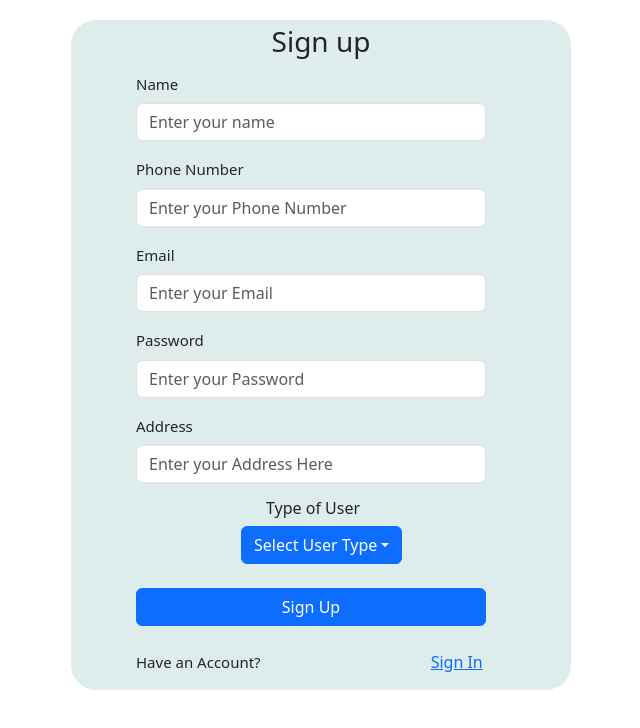
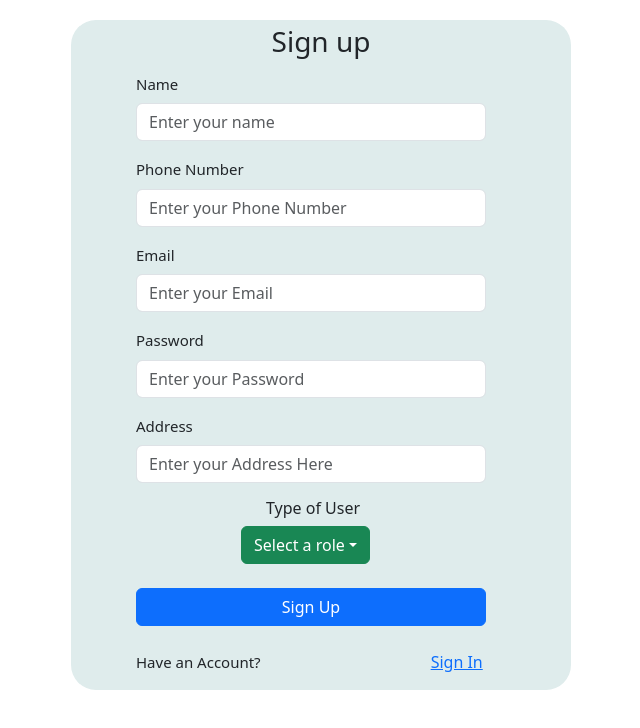
Before and after one commit to vsowmiya-567/crm-frontend, a React (Vite) app: page /signup in a window 1280 px wide. Shown: the top 728 px of the page, without its empty margins (429-1069 px from the left). Built offline with nearby package versions, Linux system fonts and the light colour scheme.

Commit message:
added onselect event for dropdown

```diff
--- a/src/Components/Signup.jsx
+++ b/src/Components/Signup.jsx
@@ -17,7 +17,8 @@ const SignUp = () => {
         phone:'',
         email:'',
         password:'',
-        address:''
+        address:'',
+        role:''
     })
     const [errorMessage,setErrorMessage] = useState('')
 
@@ -26,6 +27,9 @@ const SignUp = () => {
         const {name,value} = e.target
 
         setDatas({...datas,[name]:value})
+    }
+    const handleSelect = (eventKey)=>{
+        setDatas({...datas,role:eventKey})
     }
 
     const handlesubmit = async (e)=>{
@@ -134,14 +138,19 @@ const SignUp = () => {
         </Form.Group>
     </Form>
 
-        <div>
-            <h6 className='types'>Type of User</h6>
-                <DropdownButton id="dropdown-basic-button" className='dropdown' title="Select User Type">
-                    <Dropdown.Item href="#/action-1">Admin</Dropdown.Item>
-                    <Dropdown.Item href="#/action-2">Manager</Dropdown.Item>
-                    <Dropdown.Item href="#/action-3">Employee</Dropdown.Item>
-                </DropdownButton>
-        </div>
+            <div>
+                <h6 className='types' >Type of User</h6>
+                <Dropdown onSelect={handleSelect}>
+                    <Dropdown.Toggle variant="success" id="dropdown-basic">
+                        {datas.role || 'Select a role'}
+                    </Dropdown.Toggle>
+                    <Dropdown.Menu>
+                        <Dropdown.Item eventKey="Admin" href="#/action-1" >Admin</Dropdown.Item>
+                        <Dropdown.Item eventKey="Manager" href="#/action-2">Manager</Dropdown.Item>
+                        <Dropdown.Item eventKey="Employee" href="#/action-3">Employee</Dropdown.Item>
+                    </ Dropdown.Menu>
+                </Dropdown>
+            </div>
         <br></br>
             <div>
                 <Button variant="primary" type='submit' className='button' onClick={handlesubmit}>Sign Up</Button>
```
